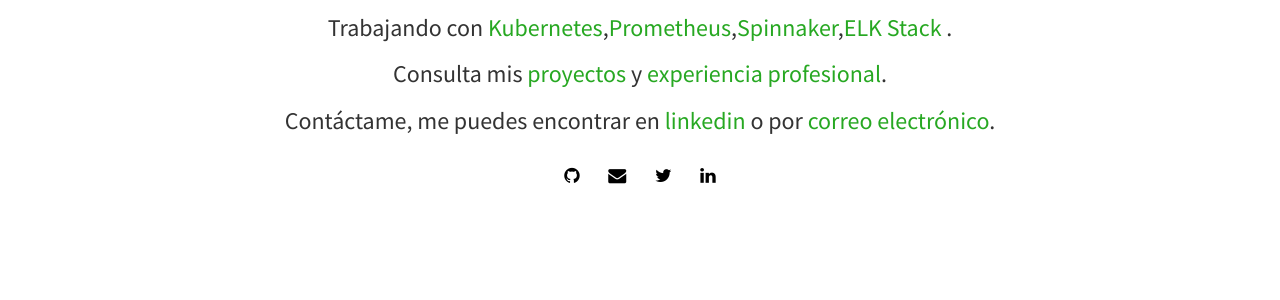
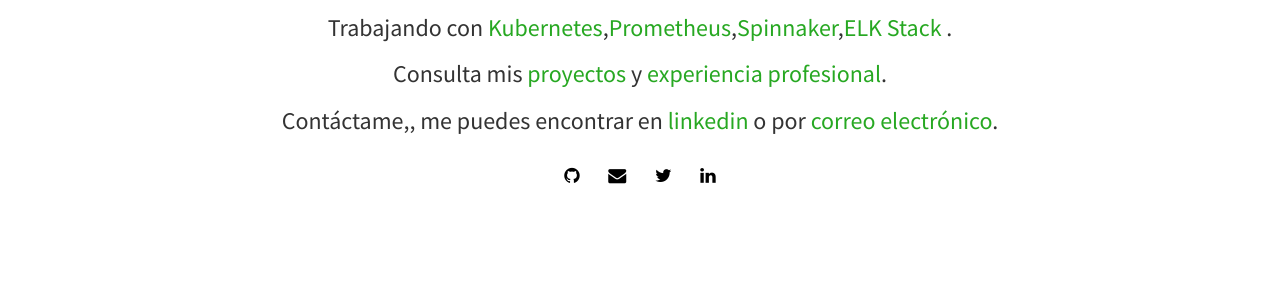
Before and after one commit to pquinonezb/pquinonezb.github.io, a Jekyll site: the page built from index.html, in a window 1280 px wide. Shown: the part 521-821 px from the top of the page. Built offline with Jekyll 4.4.1, drawn with Linux system fonts in a browser that asks for light colours; nearby versions of some CDN libraries; the list of posts is cut into pages by our own code.

```diff
--- a/index.html
+++ b/index.html
@@ -11,7 +11,7 @@ layout: home
 	  <h3>Entusiasta del Open Source y tecnologías Cloud Native de la <a href="https://landscape.{{site.cncf}}.io">{{site.cncf}}</a>.</h3>
 	  <h3>Trabajando con <a href="https://kubernetes.io">Kubernetes</a>,<a href="https://prometheus.io">Prometheus</a>,<a href="https://spinnaker.io">Spinnaker</a>,<a href="https://elastic.co">ELK Stack</a> .</h3>
 	  <h3>Consulta mis <a href="{{ site.baseurl }}projects.html"> proyectos</a> y <a href="http://pquinonezb.github.io/vitae">experiencia profesional</a>.</h3>
-	  <h3>Contáctame, me puedes encontrar en  <a href="http://linkedin.com/in/{{ site.linkedin}}">linkedin</a> o por <a href="mailto:{{ site.email }}"> correo electrónico</a>.</h3>
+	  <h3>Contáctame,, me puedes encontrar en  <a href="http://linkedin.com/in/{{ site.linkedin}}">linkedin</a> o por <a href="mailto:{{ site.email }}"> correo electrónico</a>.</h3>
 	  {% include social.html %}
 	</div>
 </section>
```
